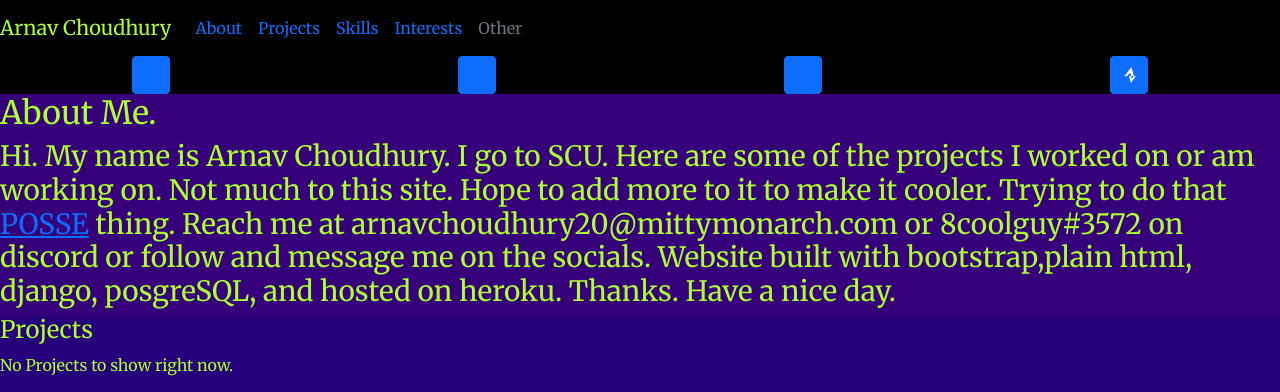
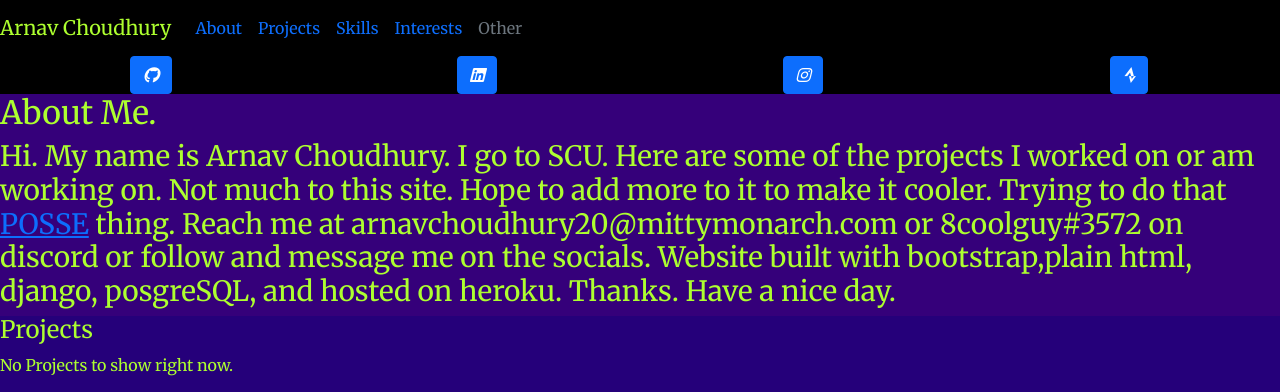
Before and after one commit to 8coolguy/resume_website, a Django app: page / in a window 1280 px wide. Shown: the top 392 px of the page. Run offline with Django 3.2, Linux system fonts and the light colour scheme; data that the repository does not hold is empty.

Commit message:
changed  logos

```diff
--- a/base/templates/base/index.html
+++ b/base/templates/base/index.html
@@ -28,13 +28,13 @@
         </nav>
         <div class="row" style="text-align: center;">
             <div class="col-md-3">
-                <i class="fa fa-github btn btn-primary" aria-hidden="true" onclick="location.href='https://github.com/8coolguy';" style="cursor: pointer;"></i>
+                <i class="fa-brands fa-github btn btn-primary" aria-hidden="true" onclick="location.href='https://github.com/8coolguy';" style="cursor: pointer;"></i>
             </div>
             <div class="col-md-3">
-                <i class="fa fa-linkedin btn btn-primary" aria-hidden="true" onclick="location.href='https://www.linkedin.com/in/arnav-choudhury-scu/';" style="cursor: pointer;"></i>
+                <i class="fa-brands fa-linkedin btn btn-primary" aria-hidden="true" onclick="location.href='https://www.linkedin.com/in/arnav-choudhury-scu/';" style="cursor: pointer;"></i>
             </div>
             <div class="col-md-3">
-                <i class="fa fa-instagram btn btn-primary" aria-hidden="true" onclick="location.href='https://www.instagram.com/notarnav123';" style="cursor: pointer;"></i>
+                <i class="fa-brands fa-instagram btn btn-primary" aria-hidden="true" onclick="location.href='https://www.instagram.com/notarnav123';" style="cursor: pointer;"></i>
             </div>
             <div class="col-md-3">
                 <i class="fa-brands fa-strava btn btn-primary" aria-hidden="true" onclick="location.href='https://www.strava.com/athletes/arnavc';" style="cursor: pointer;"></i>
```
